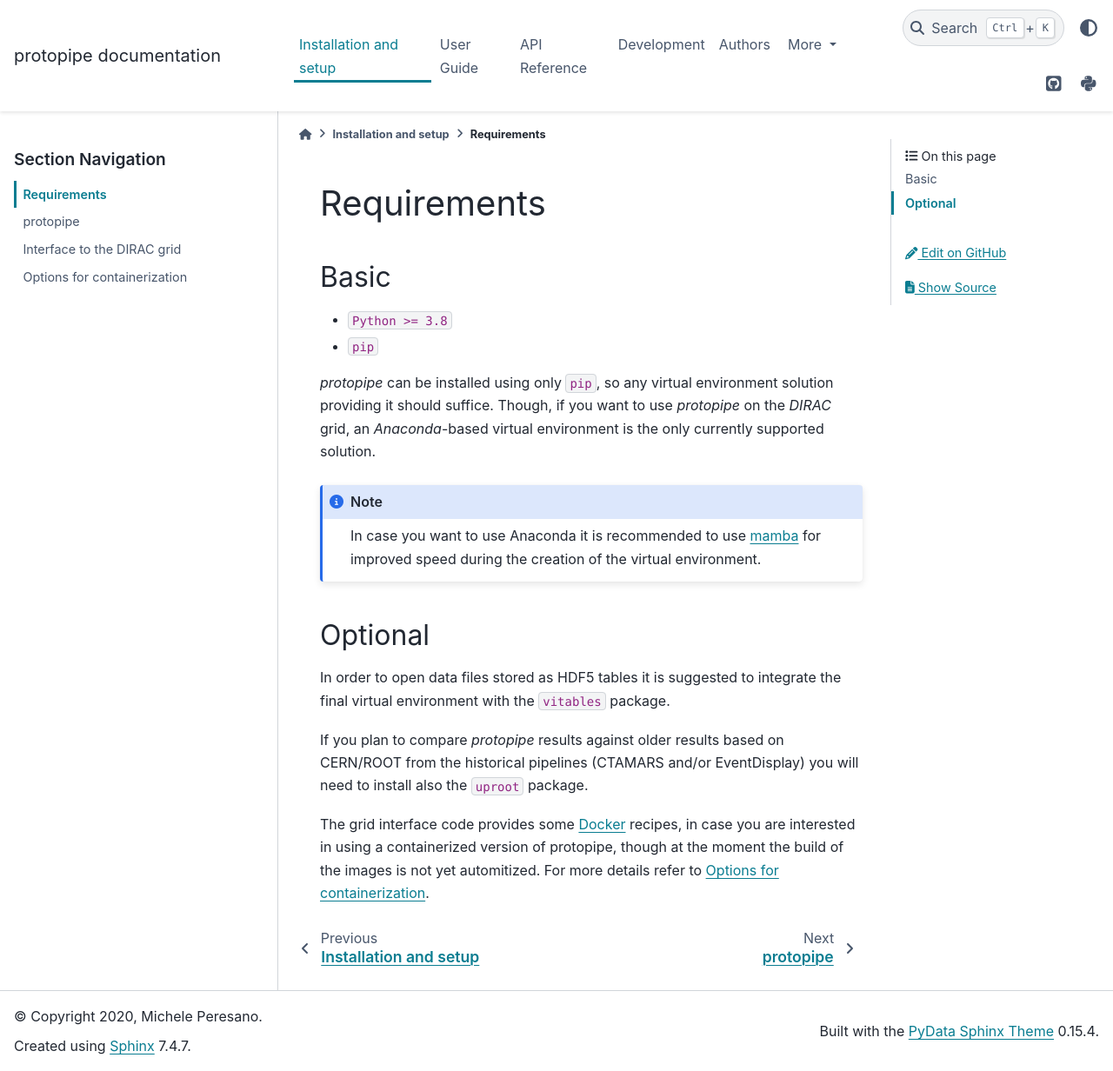
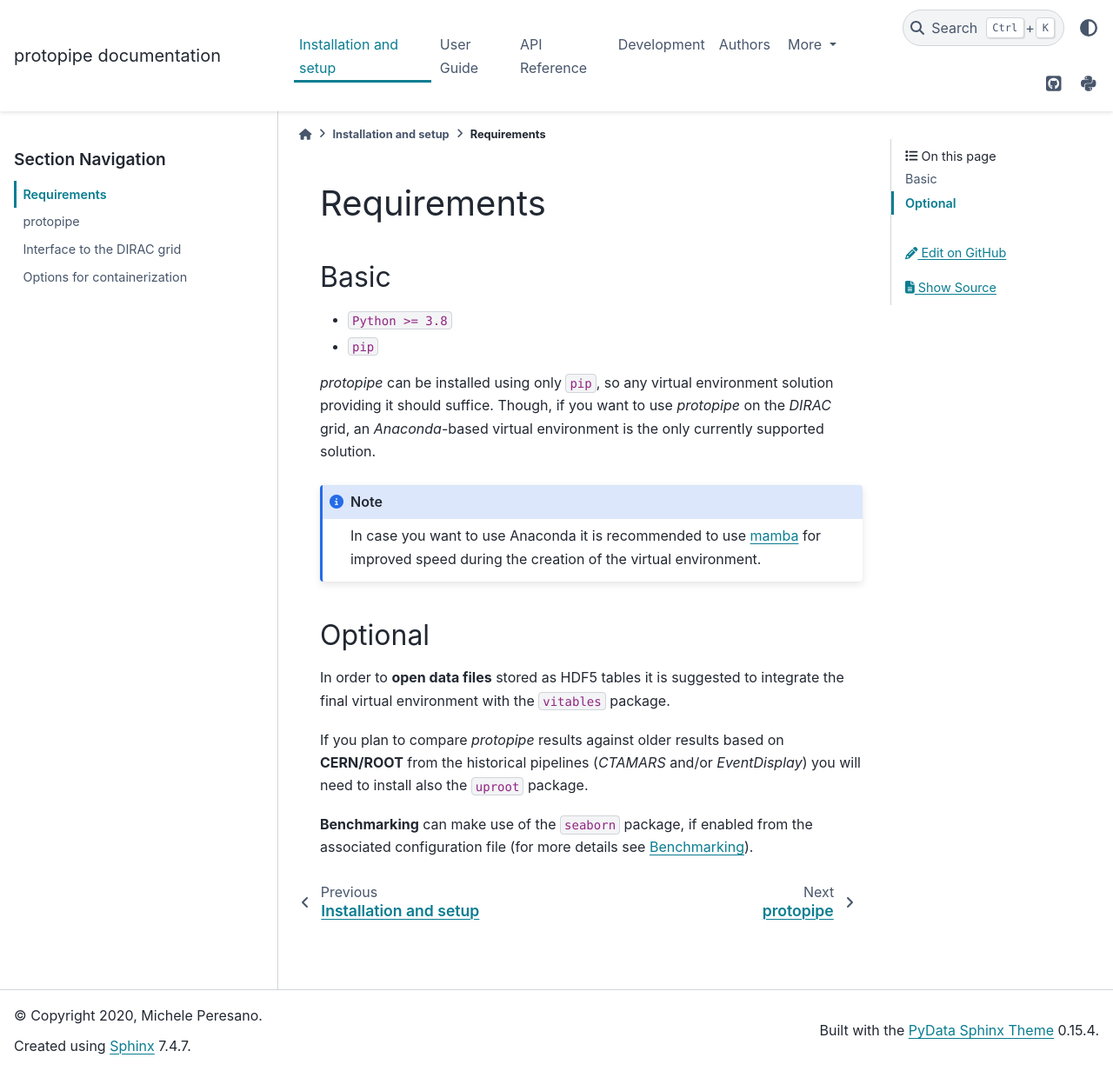
Before and after one commit to cta-observatory/protopipe, a Sphinx documentation site: the page built from docs/install/requirements.rst, in a window 1280 px wide and 1232 px high. Shown: the whole window at 87% size. Built offline with Sphinx 7.4.7 and the PyData theme 0.15.4, drawn with Linux system fonts in a browser that asks for light colours; the version number could not be read and is left out.

Commit message:
Update install material

```diff
--- a/docs/install/requirements.rst
+++ b/docs/install/requirements.rst
@@ -23,14 +23,12 @@ environment is the only currently supported solution.
 Optional
 ========
 
-In order to open data files stored as HDF5 tables it is suggested to
+In order to **open data files** stored as HDF5 tables it is suggested to
 integrate the final virtual environment with the ``vitables`` package.
 
-If you plan to compare *protopipe* results against older results based on CERN/ROOT
-from the historical pipelines (CTAMARS and/or EventDisplay)
+If you plan to compare *protopipe* results against older results based on **CERN/ROOT**
+from the historical pipelines (*CTAMARS* and/or *EventDisplay*)
 you will need to install also the ``uproot`` package.
 
-The grid interface code provides some `Docker <https://docs.docker.com/get-docker/>`_ recipes,
-in case you are interested in using a containerized version of protopipe,
-though at the moment the build of the images is not yet automitized.
-For more details refer to :ref:`containers`.
+**Benchmarking** can make use of the ``seaborn`` package,
+if enabled from the associated configuration file (for more details see :ref:`benchmark_script`).
```
Also changed, not shown: docs/install/grid.rst (+6 -7 lines), docs/install/protopipe.rst (+5 -4 lines).
